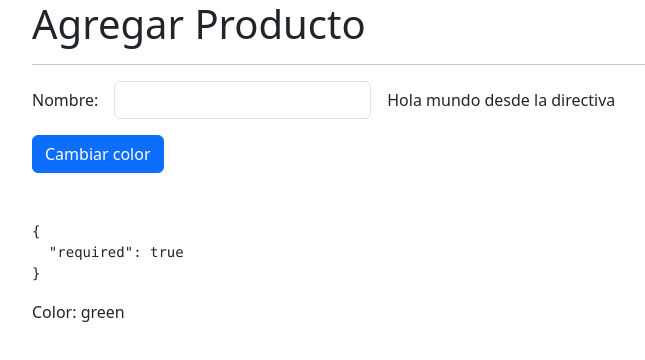
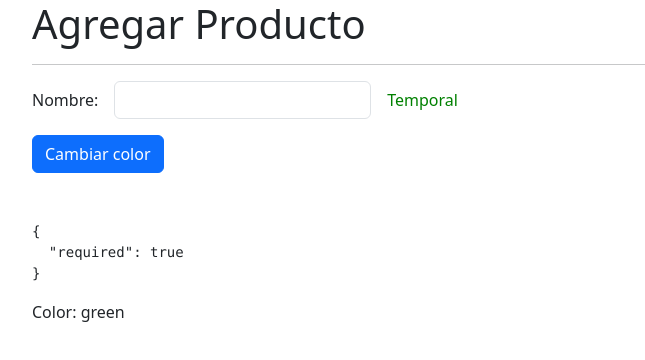
Before and after one commit to diemedina7/directivasSignals-App, an Angular app: page /products/product in a window 1280 px wide. Shown: the top 360 px of the page, without its empty margins (50-695 px from the left). Built offline with nearby package versions, Linux system fonts and the light colour scheme.

Commit message:
cambiar color por directiva personalizada

```diff
--- a/src/app/products/pages/product-page/product-page.component.html
+++ b/src/app/products/pages/product-page/product-page.component.html
@@ -13,7 +13,7 @@
     </div>
 
     <div class="col-auto">
-      <span customLabel></span>
+      <span customLabel [color]="color">Temporal</span>
     </div>
 
   </div>
--- a/src/app/shared/directives/custom-label.directive.ts
+++ b/src/app/shared/directives/custom-label.directive.ts
@@ -1,17 +1,33 @@
-import { Directive, ElementRef } from '@angular/core';
+import { Directive, ElementRef, Input, OnInit } from '@angular/core';
 
 @Directive({
   selector: '[customLabel]'
 })
-export class CustomLabelDirective {
+export class CustomLabelDirective implements OnInit {
+
+  @Input()
+  set color( value: string ) {
+    this._color = value;
+    this.setStyle();
+  }
 
   private htmlElement?: ElementRef<HTMLElement>;
+  private _color: string = 'red';
 
   constructor( private el: ElementRef<HTMLElement> ) {
     console.log(el);
     this.htmlElement = el;
+  }
 
-    this.htmlElement.nativeElement.innerHTML = "Hola mundo desde la directiva";
+  ngOnInit(): void {
+    this.setStyle();
+  }
+
+  public setStyle(): void {
+    if (!this.htmlElement)
+      return;
+
+    this.htmlElement!.nativeElement.style.color = this._color;
   }
 
 }
```
